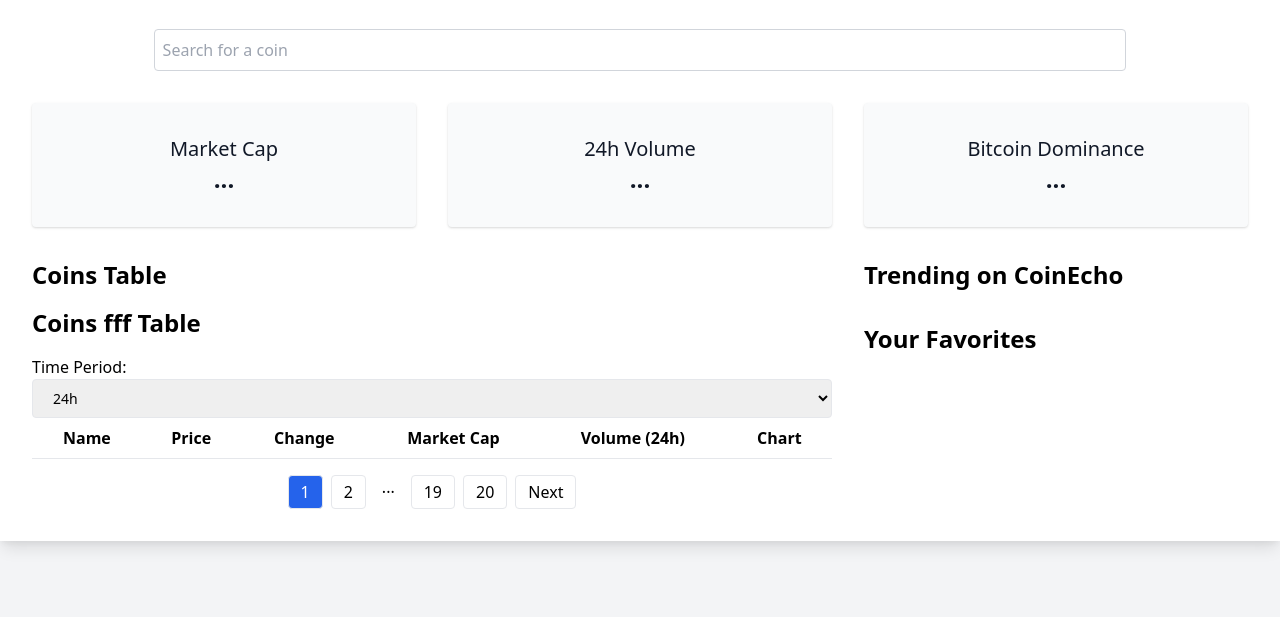
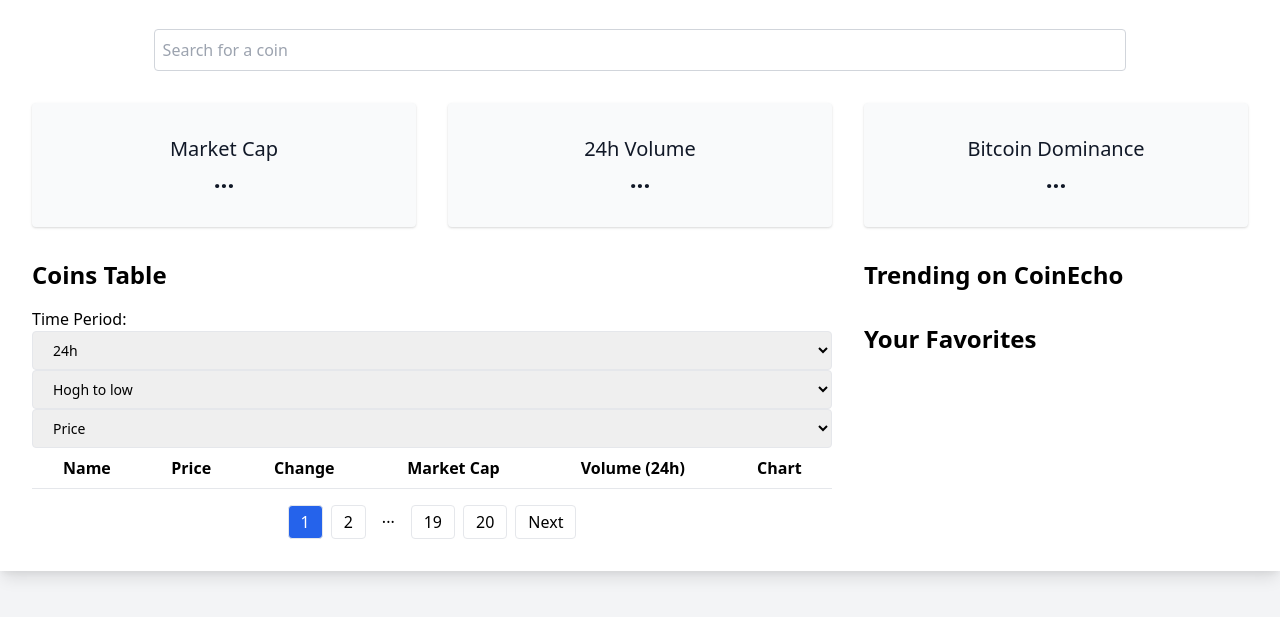
Before and after one commit to Sahilkatna0507/crypto, a website: page index.html in a window 1280 px wide. Shown: the part 327-944 px from the top of the page. Drawn offline with nearby package versions, Linux system fonts and the light colour scheme; no server answers.

Commit message:
Add filter

```diff
--- a/index.html
+++ b/index.html
@@ -67,13 +67,23 @@
             <div class="flex flex-wrap -mx-4">
                 <div class="w-full md:w-2/3 px-4 mb-8 md:mb-0">
                     <h2 class="text-2xl font-bold mb-4">Coins Table</h2>
-                    <h2 class="text-2xl font-bold mb-4">Coins fff Table</h2>
+
         <label for="time-period">Time Period:</label>
   <select id="time-period" class="px-4 py-2 border rounded text-sm w-full">
       <option value="24h">24h</option>
       <option value="3h">3h</option>
       <option value="7d">7d</option>
       <option value="30d">30d</option>
+    </select>
+     <select id="time-period" class="px-4 py-2 border rounded text-sm w-full">
+      <option value="24h">Hogh to low</option>
+      <option value="3h">Low to High</option>
+    </select>
+     <select id="time-period" class="px-4 py-2 border rounded text-sm w-full">
+      <option value="24h">Price</option>
+      <option value="3h">Change</option>
+      <option value="7d">Market Cap</option>
+      <option value="30d">Volume</option>
     </select>
 
 
```
